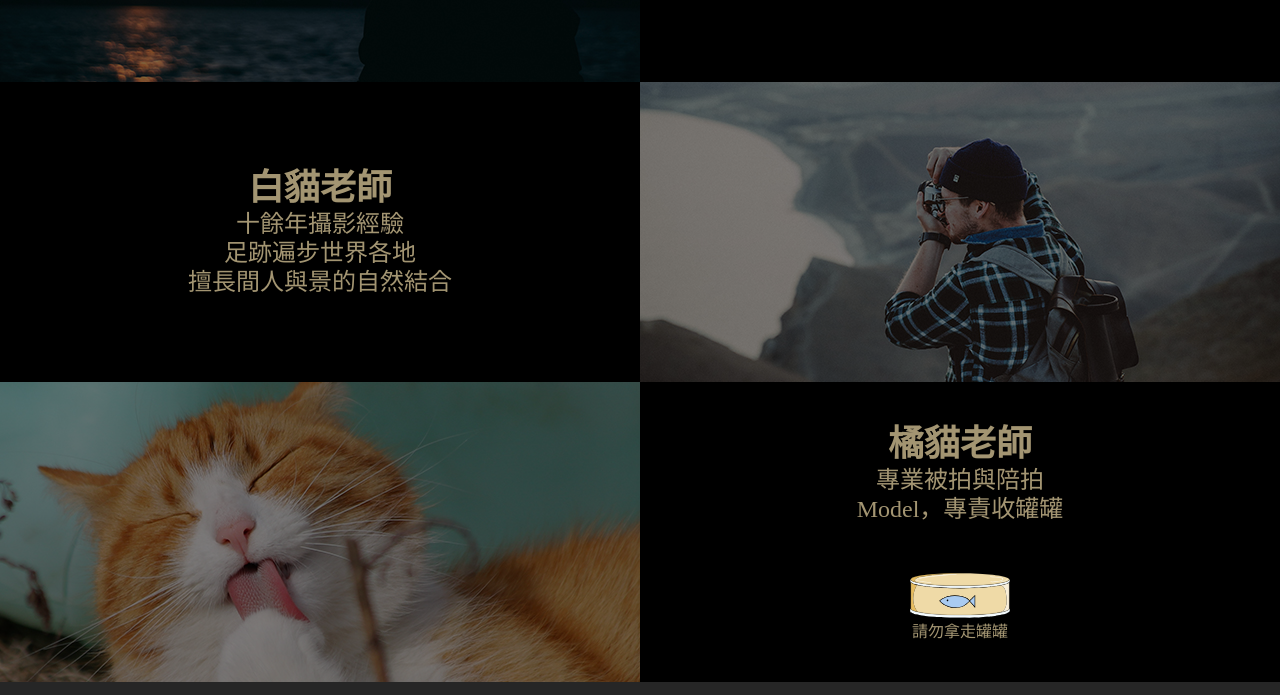
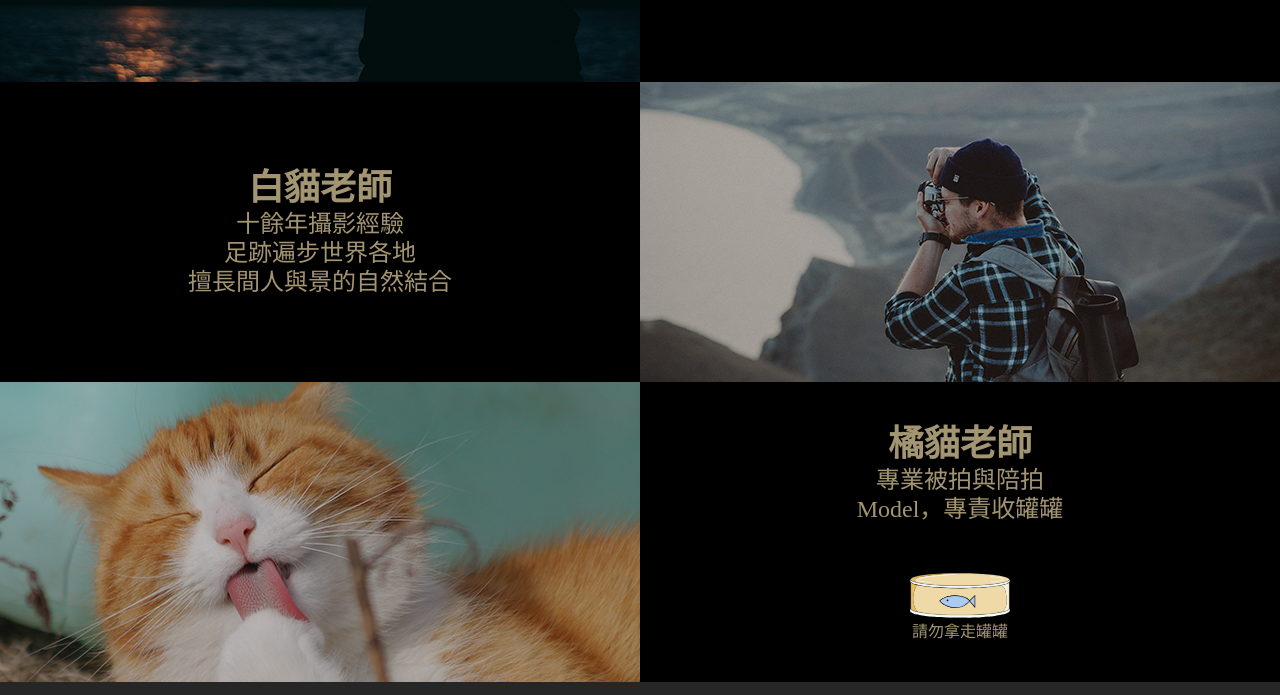
Before and after one commit to Pastanks/TFD-105-Project, a plain HTML site: page pages/about_us/about_us.html in a window 1280 px wide. Shown: the part 1143-1838 px from the top of the page. Drawn offline with Linux system fonts and the light colour scheme.

Commit message:
about RWD修正

```diff
--- a/index.css
+++ b/index.css
@@ -81,13 +81,11 @@ h2{
     top: 50%;
     left: 50%;
     transform: translate(-50%, -50%);
+    text-shadow: 0.1em 0.1em  black
 }
-.top-main-2 h2{
-    color: rgb(255, 0, 0)
-}
-/* }blanchedalmond; */
 .top-main-3 h2{
     color: black;
+    text-shadow: 0.1em 0.1em  white;
 }
 
 /* 下方選單 */
--- a/pages/about_us/about_us.css
+++ b/pages/about_us/about_us.css
@@ -46,7 +46,6 @@ h3{
 }
 .bottom-pic{
     width: 50%;
-    opacity: 50%;
 }
 .bottom-text{
     width: 50%;
@@ -59,16 +58,26 @@ h3{
 .bottom h5{
     font-size: 24px;
 }
-.bottom-pic:hover{
+.teacher:hover{
     opacity: 100%;
 }
-.bottom-pic img{
+.teacher{
     overflow: hidden;
     height: 300px;
     width: 100%;
     object-fit: cover;
     object-position: 50% 30%;
     display: block;
+    opacity: 70%;
+}
+.block{
+    background-color: #262626;
+    z-index: -1;
+    width: 100%;
+    height: 300px;
+    position:absolute;
+    right: 0px;
+    bottom: 0px;
 }
 .bottom-text-cans img{
     width: 100px;
@@ -86,14 +95,16 @@ h3{
     bottom: 15px;
     height: 100px;
     width: auto;
-    z-index: -1;
+    z-index: -2;
     transition: 1s;
+    opacity: 0%;
 }
 .bottom-pic:hover .bottom-cat-1{
     right: -25%;
     transform: rotate(0deg);
     transform-origin: 0%;
-    animation: bottom-cat-1 0.9s linear infinite;
+    animation: bottom-cat-1 0.7s linear infinite;
+    opacity: 100%;
 }
 @keyframes bottom-cat-1{
 0%{
--- a/pages/about_us/about_us.html
+++ b/pages/about_us/about_us.html
@@ -48,7 +48,7 @@
     <div class="bottom">
         <div class="bottom-block">
             <div class="bottom-pic">
-                <a href="../../pages/introduction/introduction.html"><img src="../../assets/about_us-pic/bottom-1.jpg" alt=""></a>
+                <a href="../../pages/introduction/introduction.html"><img class ="teacher" src="../../assets/about_us-pic/bottom-1.jpg" alt=""></a>
             </div>
             <div class="bottom-text">
                         <h4>黑貓老師</h4>
@@ -69,12 +69,13 @@
                     </h5>
             </div>
             <div class="bottom-pic bottom-t-2">
-                <a href="../../pages/introduction/introduction.html"><img src="../../assets/about_us-pic/bottom-2.jpg" alt=""></a>
+                <a href="../../pages/introduction/introduction.html"><img class ="teacher" src="../../assets/about_us-pic/bottom-2.jpg" alt=""></a>
             </div>
         </div>
         <div class="bottom-block" id="catrr">
             <div class="bottom-pic bottom-cat">
-                <a href="../../pages/introduction/introduction.html"><img src="../../assets/about_us-pic/bottom-3.jpg" alt=""></a>
+                <a href="../../pages/introduction/introduction.html"><img class ="teacher" src="../../assets/about_us-pic/bottom-3.jpg" alt=""></a>
+                <div class ="block"></div>
                 <img class =bottom-cat-1  src="../../assets/about_us-pic/cat.svg" alt="">
             </div>
             <div class="bottom-text bottom-text-cans" id = "can">
```
